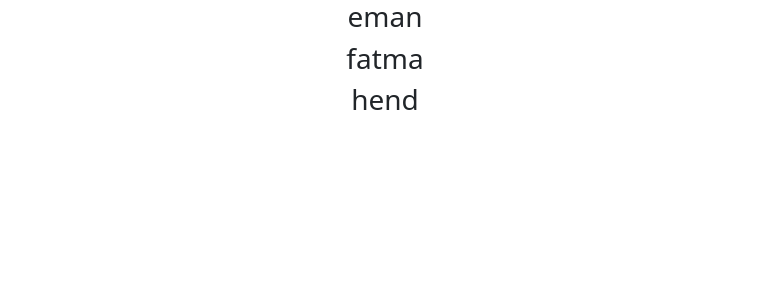
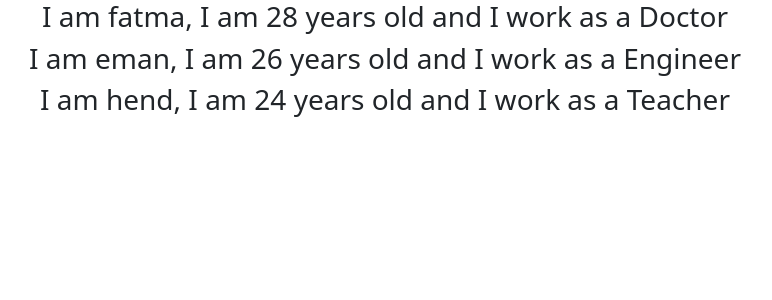
Before and after one commit to emangomaa/react-revision, a React (Create React App) app: page / in a window 1280 px wide. Shown: the top 300 px of the page, without its empty margins (255-1027 px from the left). Built offline with nearby package versions, Linux system fonts and the light colour scheme.

Commit message:
use props with map method

```diff
--- a/src/components/NameList.js
+++ b/src/components/NameList.js
@@ -1,16 +1,42 @@
 import React from 'react'
+import Person from './Person'
+function NameList() {
+    // let names = ["eman","fatma","hend"]
+    // const nameList = names.map(name => <h3>{name}</h3>)
+    const persons =[
+        {
+            name:"fatma",
+            age:28,
+            job:"Doctor"
+        },
+        {
+            name:"eman",
+            age:26,
+            job:"Engineer"
+        }
+        ,
+        {
+            name:"hend",
+            age:24,
+            job:"Teacher"
+        }
 
-function NameList() {
-    let names = ["eman","fatma","hend"]
-    const nameList = names.map(name => <h3>{name}</h3>)
+    ]
   return (
     <>
         {/* {
             names.map(name => <h3>{name}</h3>)
         } */}
 
+        {/* {
+            nameList
+        } */}
+
+        {/* {
+            persons.map(person => <h3>I am {person.name}, I am {person.age} years old and I work as a {person.job}</h3>)
+        } */}
         {
-            nameList
+            persons.map(person => <Person person ={person}/>)
         }
     </>
   )
--- /dev/null
+++ b/src/components/Person.js
@@ -0,0 +1,14 @@
+import React, { Component } from 'react'
+
+class Person extends Component {
+  render() {
+    const {person}= this.props
+    return (
+      <div>
+        <h3>I am {person.name}, I am {person.age} years old and I work as a {person.job}</h3>
+      </div>
+    )
+  }
+}
+
+export default Person
```
